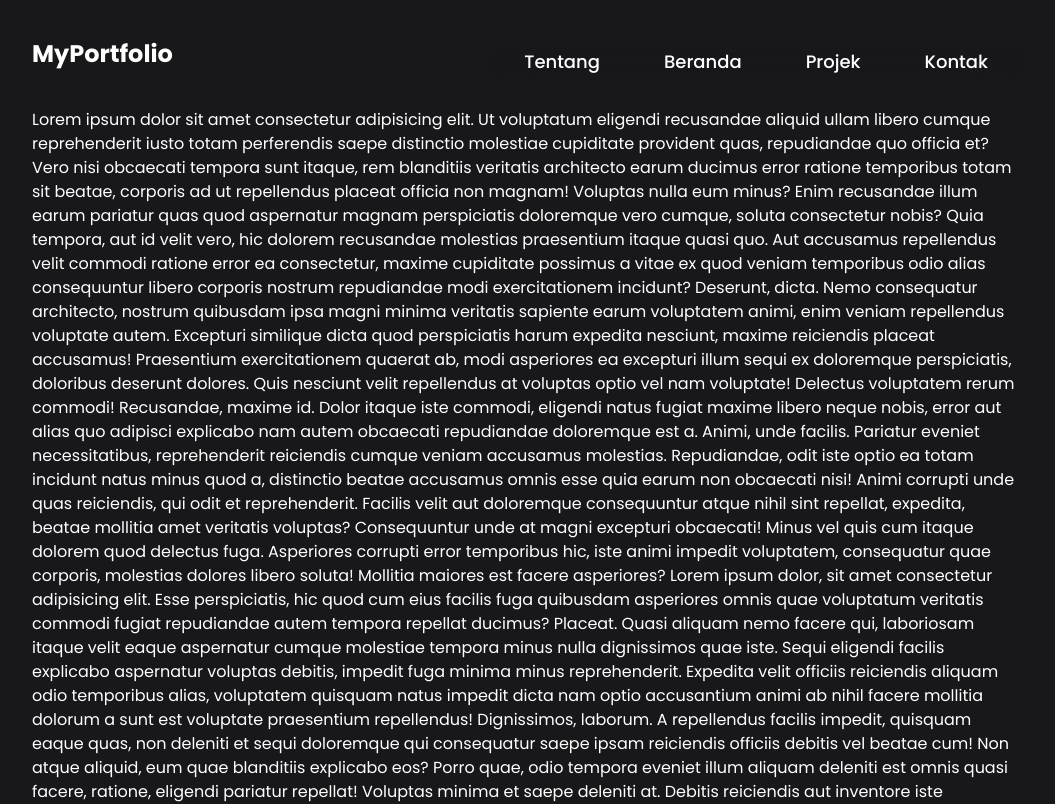
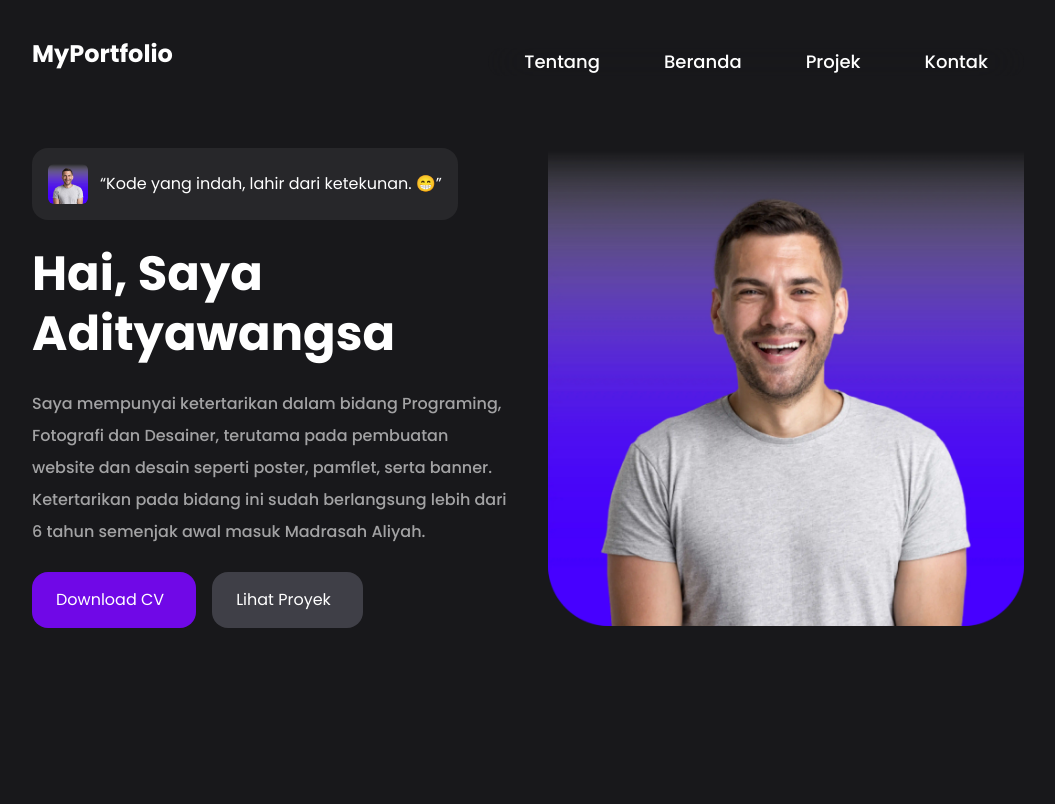
Before and after one commit to Adityawangsa/MyPortfolio-Dev-React, a React (Vite) app: page / in a window 1280 px wide. Shown: the top 804 px of the page, without its empty margins (112-1167 px from the left). Built offline with nearby package versions, Linux system fonts and the light colour scheme.

Commit message:
style: Membuat tampilan hero section

```diff
--- a/src/App.jsx
+++ b/src/App.jsx
@@ -1,145 +1,52 @@
+import DataImage from "./data";
+
 export default function App() {
   return (
     <>
-      <div>
-        <h1 className="font-regular">
-          Lorem ipsum dolor sit amet consectetur adipisicing elit. Ut voluptatum
-          eligendi recusandae aliquid ullam libero cumque reprehenderit iusto
-          totam perferendis saepe distinctio molestiae cupiditate provident
-          quas, repudiandae quo officia et? Vero nisi obcaecati tempora sunt
-          itaque, rem blanditiis veritatis architecto earum ducimus error
-          ratione temporibus totam sit beatae, corporis ad ut repellendus
-          placeat officia non magnam! Voluptas nulla eum minus? Enim recusandae
-          illum earum pariatur quas quod aspernatur magnam perspiciatis
-          doloremque vero cumque, soluta consectetur nobis? Quia tempora, aut id
-          velit vero, hic dolorem recusandae molestias praesentium itaque quasi
-          quo. Aut accusamus repellendus velit commodi ratione error ea
-          consectetur, maxime cupiditate possimus a vitae ex quod veniam
-          temporibus odio alias consequuntur libero corporis nostrum repudiandae
-          modi exercitationem incidunt? Deserunt, dicta. Nemo consequatur
-          architecto, nostrum quibusdam ipsa magni minima veritatis sapiente
-          earum voluptatem animi, enim veniam repellendus voluptate autem.
-          Excepturi similique dicta quod perspiciatis harum expedita nesciunt,
-          maxime reiciendis placeat accusamus! Praesentium exercitationem
-          quaerat ab, modi asperiores ea excepturi illum sequi ex doloremque
-          perspiciatis, doloribus deserunt dolores. Quis nesciunt velit
-          repellendus at voluptas optio vel nam voluptate! Delectus voluptatem
-          rerum commodi! Recusandae, maxime id. Dolor itaque iste commodi,
-          eligendi natus fugiat maxime libero neque nobis, error aut alias quo
-          adipisci explicabo nam autem obcaecati repudiandae doloremque est a.
-          Animi, unde facilis. Pariatur eveniet necessitatibus, reprehenderit
-          reiciendis cumque veniam accusamus molestias. Repudiandae, odit iste
-          optio ea totam incidunt natus minus quod a, distinctio beatae
-          accusamus omnis esse quia earum non obcaecati nisi! Animi corrupti
-          unde quas reiciendis, qui odit et reprehenderit. Facilis velit aut
-          doloremque consequuntur atque nihil sint repellat, expedita, beatae
-          mollitia amet veritatis voluptas? Consequuntur unde at magni excepturi
-          obcaecati! Minus vel quis cum itaque dolorem quod delectus fuga.
-          Asperiores corrupti error temporibus hic, iste animi impedit
-          voluptatem, consequatur quae corporis, molestias dolores libero
-          soluta! Mollitia maiores est facere asperiores? Lorem ipsum dolor, sit
-          amet consectetur adipisicing elit. Esse perspiciatis, hic quod cum
-          eius facilis fuga quibusdam asperiores omnis quae voluptatum veritatis
-          commodi fugiat repudiandae autem tempora repellat ducimus? Placeat.
-          Quasi aliquam nemo facere qui, laboriosam itaque velit eaque
-          aspernatur cumque molestiae tempora minus nulla dignissimos quae iste.
-          Sequi eligendi facilis explicabo aspernatur voluptas debitis, impedit
-          fuga minima minus reprehenderit. Expedita velit officiis reiciendis
-          aliquam odio temporibus alias, voluptatem quisquam natus impedit dicta
-          nam optio accusantium animi ab nihil facere mollitia dolorum a sunt
-          est voluptate praesentium repellendus! Dignissimos, laborum. A
-          repellendus facilis impedit, quisquam eaque quas, non deleniti et
-          sequi doloremque qui consequatur saepe ipsam reiciendis officiis
-          debitis vel beatae cum! Non atque aliquid, eum quae blanditiis
-          explicabo eos? Porro quae, odio tempora eveniet illum aliquam deleniti
-          est omnis quasi facere, ratione, eligendi pariatur repellat! Voluptas
-          minima et saepe deleniti at. Debitis reiciendis aut inventore iste
-          explicabo obcaecati possimus. Reiciendis, amet. Quas vitae nisi unde
-          culpa maxime soluta sequi repellendus accusamus, aliquam officia.
-          Dolore, voluptas ullam. Corrupti laborum sint unde? Perspiciatis magni
-          error alias. Vitae optio quia fugiat tenetur. Fugiat delectus autem
-          sit praesentium unde aspernatur veniam ipsum? Dolor minus totam fugit
-          temporibus? Ratione enim explicabo aliquam quibusdam odit non, quod
-          sunt soluta eos repellat voluptates tempore voluptatibus consequuntur?
-          Atque saepe minus omnis inventore ipsa amet vitae dolore dolorem
-          tempore incidunt, aut similique. Recusandae distinctio sed magni iure
-          ad dolorum asperiores iusto officia maiores commodi? Porro voluptatum
-          recusandae illum. Adipisci dolorum officia, sapiente, aliquam quae nam
-          sint reiciendis, vitae nobis itaque labore! Soluta nam, magni odit
-          libero corporis quidem voluptas impedit, numquam sequi molestiae
-          officiis. Corrupti voluptatibus quae ipsum! Odio, voluptates harum,
-          corrupti est earum facere eum ullam doloribus quod accusamus provident
-          reprehenderit sunt eligendi officiis aliquid porro vel pariatur aut
-          quaerat mollitia nihil magni, placeat nemo illo? Iste? Eveniet ratione
-          provident praesentium, ipsa repudiandae iusto temporibus reiciendis
-          blanditiis aliquam fugit neque sint natus similique ad voluptates
-          corporis labore, veritatis quisquam tempore voluptatum ipsam harum
-          vero! Eligendi, officiis qui! Natus debitis iusto ullam veniam
-          molestiae dicta numquam, dolor incidunt esse animi laudantium
-          reprehenderit. Eius sit facere quo voluptates veritatis. Optio at quia
-          labore officiis! Dolore, architecto? Doloremque, velit nihil? Minima
-          corporis soluta reiciendis, asperiores odio, voluptatum blanditiis,
-          tempore maxime animi et obcaecati deleniti vel. Iusto voluptates
-          pariatur natus eligendi? Voluptate, illo corporis. Vero veniam quia
-          earum at sit harum? Cupiditate et perferendis tempore nam obcaecati
-          earum blanditiis impedit numquam voluptate, commodi ipsam tenetur
-          repellat ipsum vel voluptas? Eum nesciunt totam voluptatibus magnam
-          corrupti possimus rem debitis laboriosam nisi beatae! Eaque iure ut,
-          reprehenderit illum nemo adipisci eos quos impedit, sint obcaecati
-          ratione maxime. Provident dignissimos, iusto reiciendis molestiae
-          ducimus omnis, tempora expedita laudantium, voluptatem veniam eum
-          incidunt ipsa eius! Animi non minima eaque officia alias, quis iste ea
-          similique accusamus nisi voluptatibus, corporis maiores quasi, neque
-          quo sit qui quaerat. Exercitationem itaque hic nemo ex libero
-          cupiditate ullam labore. Nulla iusto praesentium voluptas asperiores
-          temporibus debitis at maiores, cupiditate nobis deserunt ipsum dolorem
-          pariatur natus facilis qui placeat dolor quaerat enim. Quo harum
-          cumque amet pariatur doloremque assumenda id. Quia laudantium magni
-          repellat quas repellendus aperiam inventore explicabo nesciunt officia
-          tempora nobis eius alias, nam aspernatur. Ducimus, culpa voluptate.
-          Ipsam eum voluptatibus repellat beatae esse quae veritatis dolor
-          corporis! Incidunt aut autem dolorum ducimus quod culpa accusantium
-          maiores, earum, laboriosam quisquam praesentium ipsum similique
-          facilis voluptatibus harum vitae dolor accusamus modi repellat quasi
-          numquam esse in. Ipsam, ex amet. Soluta fuga, necessitatibus vel
-          repellat harum velit cum, beatae tenetur sapiente dolorem ipsam
-          reiciendis. Repellendus illum temporibus maxime ducimus veritatis
-          recusandae at fuga eius reiciendis, odit nesciunt saepe, voluptates
-          voluptatum? Pariatur, voluptatibus architecto incidunt est harum atque
-          quia adipisci delectus quis at reiciendis recusandae? Suscipit aperiam
-          autem maxime eaque illo doloribus sunt, inventore veniam, perferendis,
-          recusandae id sed tempora quasi? Iste cupiditate veniam dolorum
-          incidunt asperiores praesentium amet nam laudantium quam, vero
-          quisquam porro perspiciatis nemo mollitia vitae obcaecati, quo magnam
-          possimus architecto quidem eos earum! Vero dolorum quisquam cumque! At
-          ab placeat nihil. Modi quam deleniti enim consequuntur fuga sed magni
-          aut fugit iste eum quasi adipisci nesciunt exercitationem tenetur
-          culpa quaerat, repudiandae officiis! Quo excepturi itaque iste
-          suscipit! Illo, eos. Exercitationem facilis veniam, dolorum harum
-          itaque nobis, impedit nesciunt praesentium delectus consequuntur
-          veritatis adipisci dolor libero laborum pariatur molestiae odio
-          commodi corporis, ad aspernatur magni. Natus, mollitia tenetur.
-          Voluptatum sapiente blanditiis doloribus repellat, nihil assumenda at
-          quae. Molestias reprehenderit architecto, fugiat nulla totam accusamus
-          repudiandae corrupti ea vero quibusdam ducimus deserunt rem sapiente
-          odit cumque error fuga ipsam. Ducimus ad quis alias libero doloribus.
-          Eaque obcaecati veniam sunt facere quibusdam harum quaerat
-          accusantium, incidunt eligendi laborum maxime dolore, animi inventore
-          debitis neque quo ipsum nam. Voluptatum, consequuntur iure? Expedita
-          impedit quae temporibus laboriosam magni ad voluptatem nam, explicabo
-          sunt at culpa soluta vel. Eligendi placeat aspernatur et repellat
-          optio. Sapiente deserunt natus totam sequi amet sint iure praesentium.
-          Minima velit est rerum laboriosam non in eaque, dicta, officiis qui
-          error dolorem eveniet assumenda, magni iure officia blanditiis ratione
-          quia ad repellendus aliquam recusandae vero animi? Vitae, in at.
-          Rerum, recusandae tempore. Fuga eligendi quia unde accusantium
-          suscipit officiis id obcaecati odio aliquam impedit laboriosam vel at
-          enim saepe molestias accusamus maxime placeat autem facere, sed ea ab
-          excepturi? Facilis, tempora recusandae, doloremque magni ipsam cumque
-          praesentium laboriosam, quia iste maxime quae cum in repellat aperiam?
-          Fugiat eum quasi dignissimos, doloribus esse molestias ducimus
-          cupiditate est earum ipsam aperiam?
-        </h1>
+      <div className="hero grid grid-cols-1 items-center md:grid-cols-2 gap-10 pt-10">
+        {/* Content text */}
+        <div>
+          <div className="flex items-center gap-3 mb-6 bg-zinc-800 w-fit p-4 rounded-2xl">
+            <img
+              src={DataImage.HeroImage}
+              alt="Hero Image"
+              className="w-10 rounded-md"
+            />
+            <q>Kode yang indah, lahir dari ketekunan. 😁</q>
+          </div>
+          <h1 className="text-4xl/tight lg:text-5xl/tight font-bold mb-6">
+            Hai, Saya Adityawangsa
+          </h1>
+          <p className="text-sm/loose font-medium mb-6 opacity-60 md:text-base/loose">
+            Saya mempunyai ketertarikan dalam bidang Programing, Fotografi dan
+            Desainer, terutama pada pembuatan website dan desain seperti poster,
+            pamflet, serta banner. Ketertarikan pada bidang ini sudah
+            berlangsung lebih dari 6 tahun semenjak awal masuk Madrasah Aliyah.
+          </p>
+          {/* Ikon gambar */}
+          <div className="flex items-center space-x-2 sm:space-x-4">
+            <div className="flex items-center space-x-2 bg-violet-700 py-4 px-6 rounded-2xl hover:bg-violet-600 transition">
+              <a href="#" className="text-sm md:text-base">
+                Download CV
+              </a>
+              <i className="ri-download-line ri-lg"></i>
+            </div>
+            <div className="flex items-center space-x-2 bg-zinc-700 py-4 px-6 rounded-2xl hover:bg-zinc-600 transition">
+              <a href="#" className="text-sm md:text-base">
+                Lihat Proyek
+              </a>
+              <i className="ri-arrow-down-line ri-lg"></i>
+            </div>
+          </div>
+        </div>
+        {/* Content image */}
+        <div className="flex items-end justify-center md:justify-end">
+          <img
+            src={DataImage.HeroImage}
+            alt="Hero Image"
+            className="w-[330px] md:w-full lg:w-[500px]"
+          />
+        </div>
       </div>
     </>
   );
```
